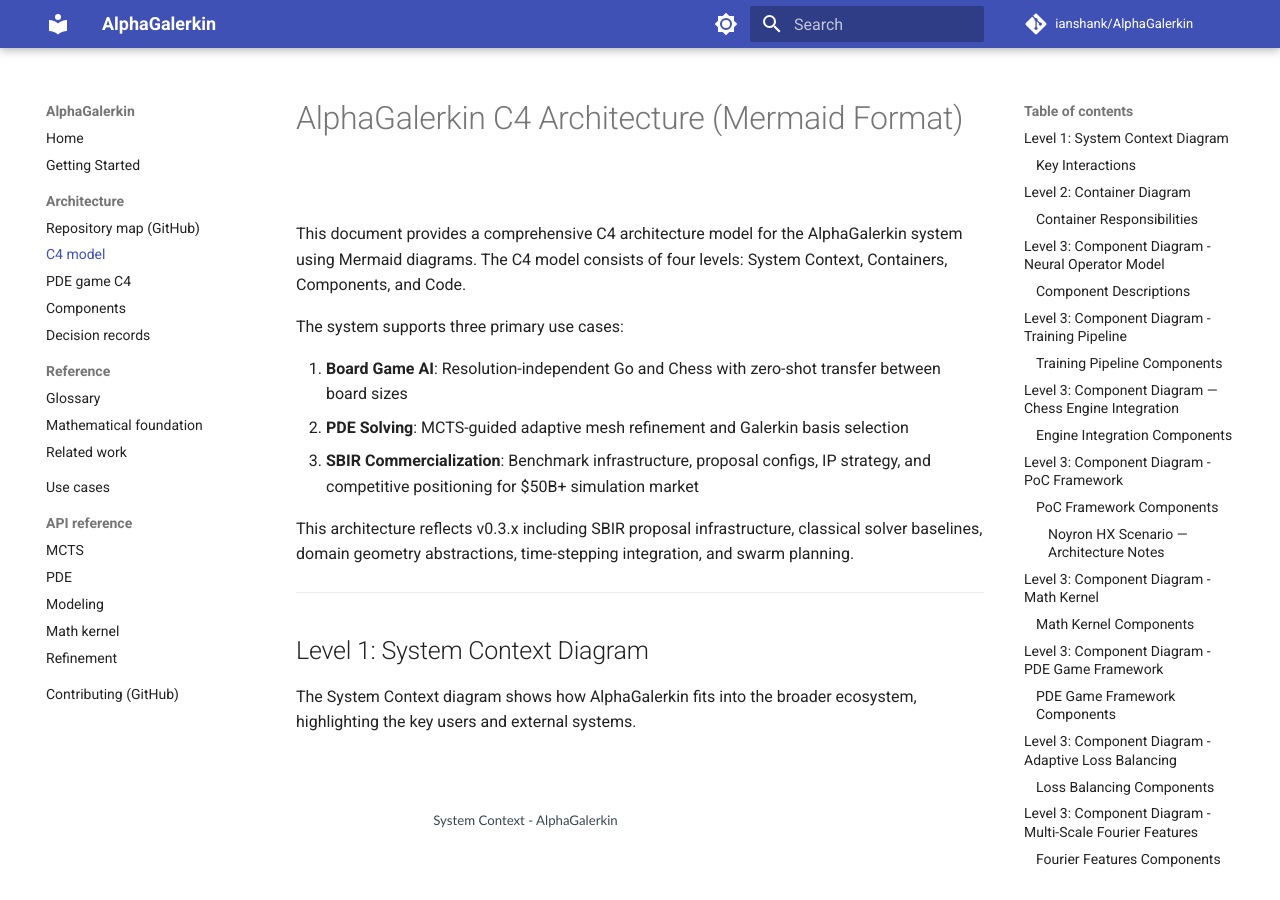
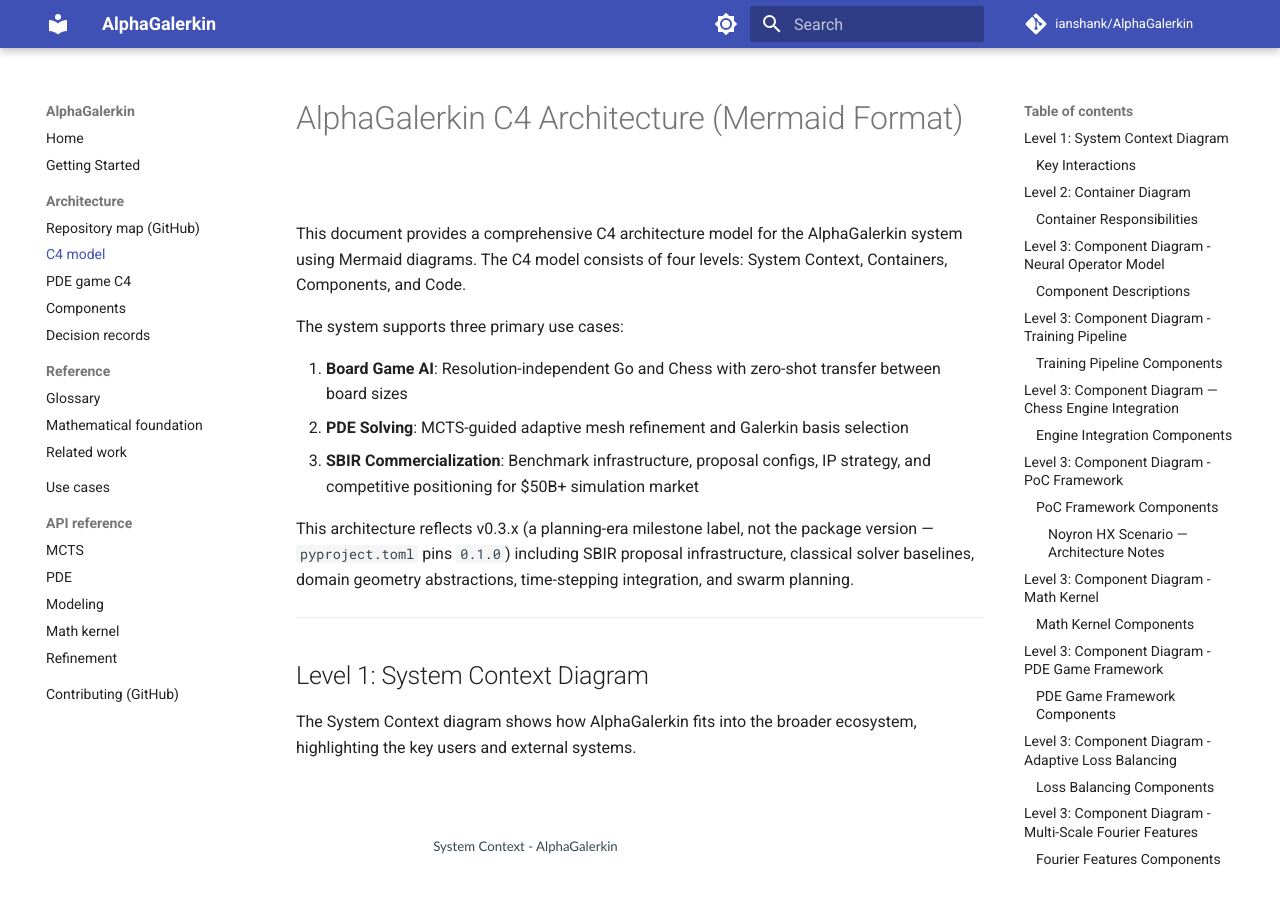
Before and after one commit to ianshank/AlphaGalerkin, an MkDocs documentation site: the page built from docs/architecture/c4_mermaid.md, in a window 1280 px wide and 900 px high. Built offline with MkDocs 1.6.1 and Material for MkDocs 9.7.7, drawn with Linux system fonts in a browser that asks for light colours; comment, search, counter and statistics services are not loaded.

Commit message:
docs(hygiene): dockerignore openspec/, wire charter into AGENT.md, disclose deferred follow-ups
Doc/infra hygiene sweep requested alongside the charter change:

- .dockerignore excludes openspec/ from the build context, matching the existing
  docs/ and specs/ exclusions (openspec/ is markdown-only, not needed at runtime).
- Root AGENT.md gets the same charter-authority pointer already added to CLAUDE.md,
  README.md, CONTRIBUTING.md, specs/README.md, and docs/README.md.
- CLAUDE.md Next Steps table records two items this change surfaced but deliberately
  did not fix: resolving repo-path-shaped inline code spans in check_doc_links.py
  (dropped after prototyping — 105 false positives across 21 files with no glob/
  allowlist convention yet), and the missing src/refinement/AGENT.md +
  src/alphagalerkin/AGENT.md despite root AGENT.md claiming full per-module coverage.
- docs/architecture/c4_mermaid.md's "v0.3.x" is a planning-era milestone label, not
  the package version (pyproject.toml pins 0.1.0); footnoted for consistency with
  the same correction already applied to docs/ROI_IMPLEMENTATION_PLAN.md.

Checked and found not applicable: no Makefile, Dockerfile, or gitleaks config exists
anywhere in the repository (nothing to update); a pattern scan of every changed file
in this branch found no credentials, keys, or secrets. C4 diagrams model runtime
components, and this change adds no runtime component, so the diagrams themselves
are otherwise unchanged.

Verified: check_doc_links.py OK (108 files); tests/docs + tests/regression +
tests/hf_space guards green (50 passed); ruff check/format clean.

Co-Authored-By: Claude Opus 5 <noreply@anthropic.com>
Claude-Session: https://claude.ai/code/session_017HUpGywbS1xcx5DFFPKh5m

```diff
--- a/docs/architecture/c4_mermaid.md
+++ b/docs/architecture/c4_mermaid.md
@@ -9,7 +9,9 @@ The system supports three primary use cases:
 2. **PDE Solving**: MCTS-guided adaptive mesh refinement and Galerkin basis selection
 3. **SBIR Commercialization**: Benchmark infrastructure, proposal configs, IP strategy, and competitive positioning for $50B+ simulation market
 
-This architecture reflects v0.3.x including SBIR proposal infrastructure, classical solver baselines, domain geometry abstractions, time-stepping integration, and swarm planning.
+This architecture reflects v0.3.x (a planning-era milestone label, not the package version —
+`pyproject.toml` pins `0.1.0`) including SBIR proposal infrastructure, classical solver baselines,
+domain geometry abstractions, time-stepping integration, and swarm planning.
 
 ---
 
```
Also changed, not shown: AGENT.md (+5 -0 lines), CLAUDE.md (+2 -0 lines), 1 other file.
